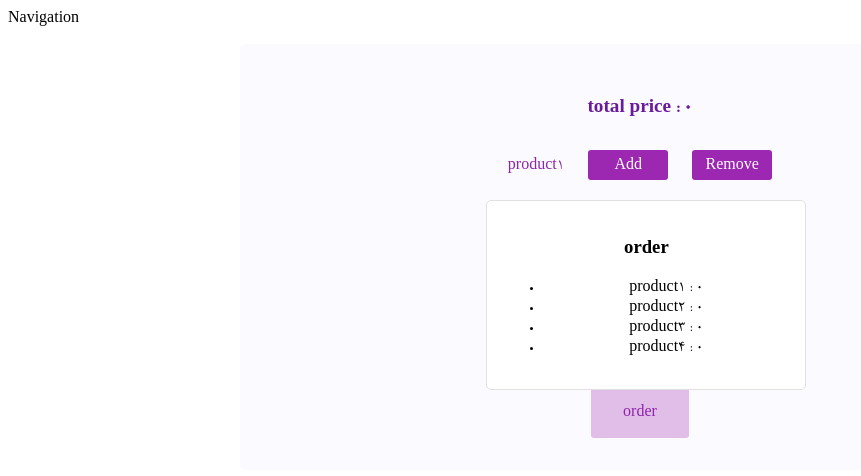
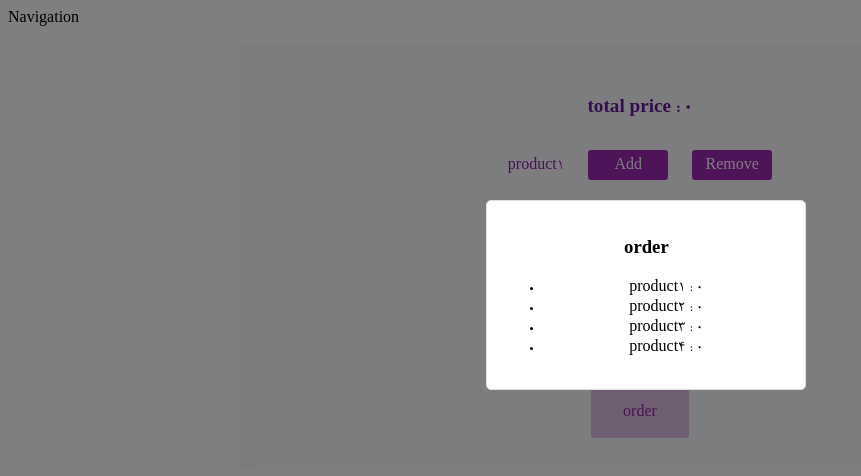
Before and after one commit to behzadPanahi/firstProjectByReact_eShop, a React (Create React App) app in the folder eshop/: page / in a window 1280 px wide. Both pictures are taken after a click on the button "order". Shown: the top 476 px of the page, without its empty margins (0-861 px from the left). Built offline with nearby package versions, Linux system fonts and the light colour scheme.

Commit message:
adding-backdrop-component

```diff
--- a/eshop/src/components/UI/Backdrop/Backdrop.css
+++ b/eshop/src/components/UI/Backdrop/Backdrop.css
@@ -0,0 +1,9 @@
+.backdrop {
+    width: 100%;
+    height: 100%;
+    position: fixed;
+    z-index: 100;
+    left: 0;
+    top: 0;
+    background: rgba(0, 0, 0, 0.5);
+}
--- a/eshop/src/components/UI/Backdrop/Backdrop.js
+++ b/eshop/src/components/UI/Backdrop/Backdrop.js
@@ -0,0 +1,7 @@
+import React from "react";
+import './Backdrop.css';
+
+const Backdrop =(props)=>{
+    return props.show ? <div className='backdrop' onClick={props.click}></div>:null
+}
+export default Backdrop
--- a/eshop/src/components/UI/Modal/Modal.js
+++ b/eshop/src/components/UI/Modal/Modal.js
@@ -1,13 +1,18 @@
 import React from "react";
 import './Modal.css';
+import Wrapper from '../../../hoc/Wrapper'
+import Backdrop from '../Backdrop/Backdrop'
 
-class Modal extends React.Component{
-    render(){
-        return(
-            <div className='modal'>
-                {this.props.children}
-            </div>
-        )
+class Modal extends React.Component {
+    render() {
+            return(
+                <Wrapper>
+                    <Backdrop show={this.props.show} click={this.props.closeModal}/>
+                <div className='modal' style={{transform : this.props.show ? 'translateY(0)': 'translateY(-100vh)', opacity:this.props.show ?'1' :'0'}}>
+                    {this.props.children}
+                </div>
+                </Wrapper>
+            )
     }
 }
 export default Modal
--- a/eshop/src/components/controls/control.js
+++ b/eshop/src/components/controls/control.js
@@ -20,7 +20,9 @@ const Control = (props) => {
                     remove={() => props.productRemove(item.type)}
                 />)
             })}
-            <button className="order-btn">order</button>
+            <button className="order-btn"
+            onClick={props.order}
+            >order</button>
         </div>
     )
 }
--- a/eshop/src/containers/Shopping/Shopping.js
+++ b/eshop/src/containers/Shopping/Shopping.js
@@ -19,7 +19,8 @@ class Shopping extends React.Component {
                 product3: 0,
                 product4: 0
             },
-            totalPrice: 0
+            totalPrice: 0,
+            purchased: false
         }
     }
 
@@ -49,16 +50,27 @@ class Shopping extends React.Component {
             this.setState({ Products: newProducts, totalPrice: newTotal })
         }
     }
+
+    purchasedHandler=()=> {
+        this.setState({ purchased: true })
+    }
+
+    closeModalHandler=()=> {
+        this.setState({ purchased: false })
+    }
     render() {
         return (
             <Wrapper>
-                <Modal>
+                <Modal show={this.state.purchased}
+                closeModal={this.closeModalHandler}
+                >
                     <Order products={this.state.products} />
                 </Modal>
                 <div>
                     <Control productAdd={this.addProductHandler.bind(this)}
                         productRemove={this.removeProductHandler.bind(this)}
                         totalPrice={this.state.totalPrice}
+                        order={this.purchasedHandler}
                     />
                 </div>
             </Wrapper>
```
